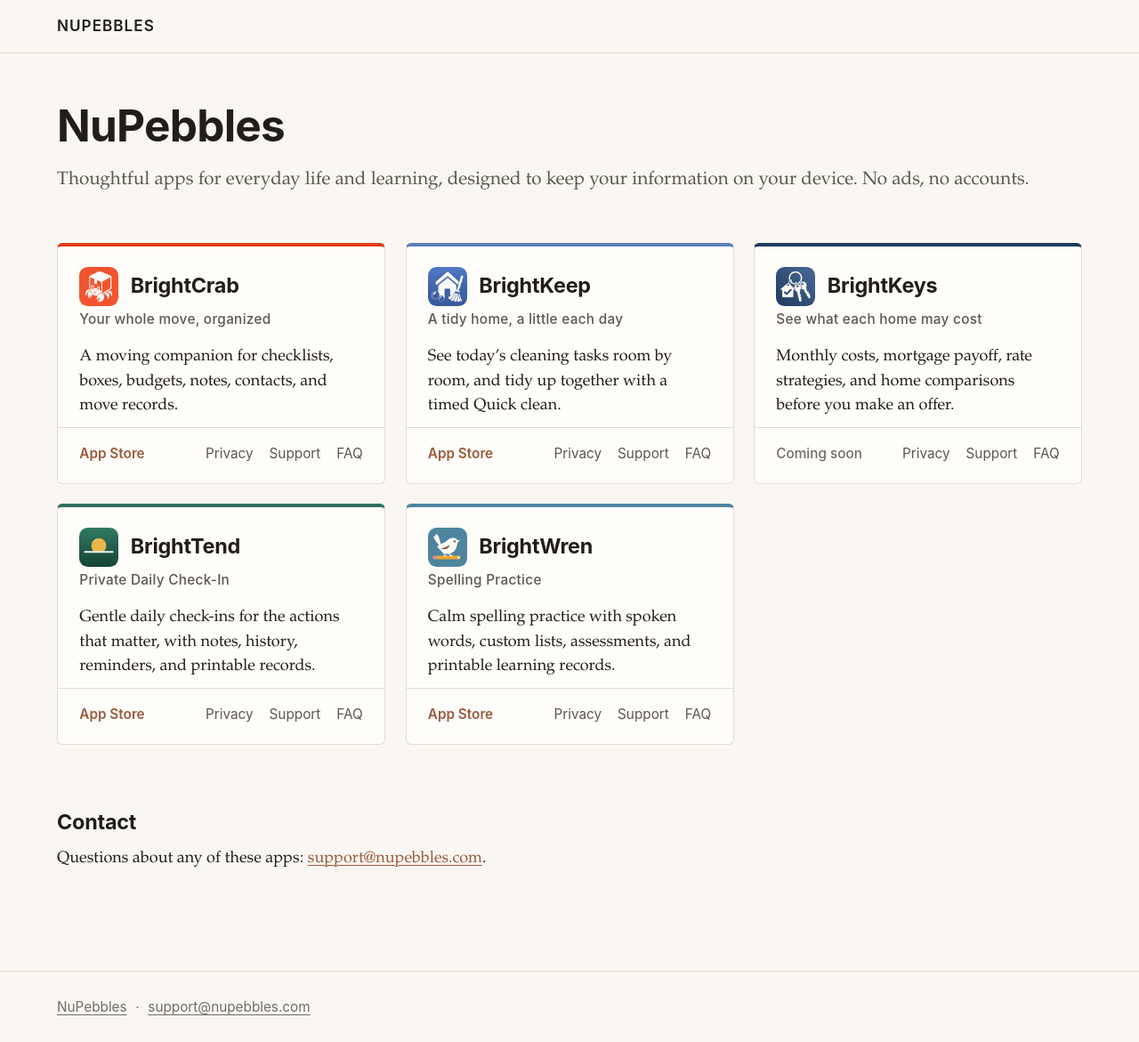
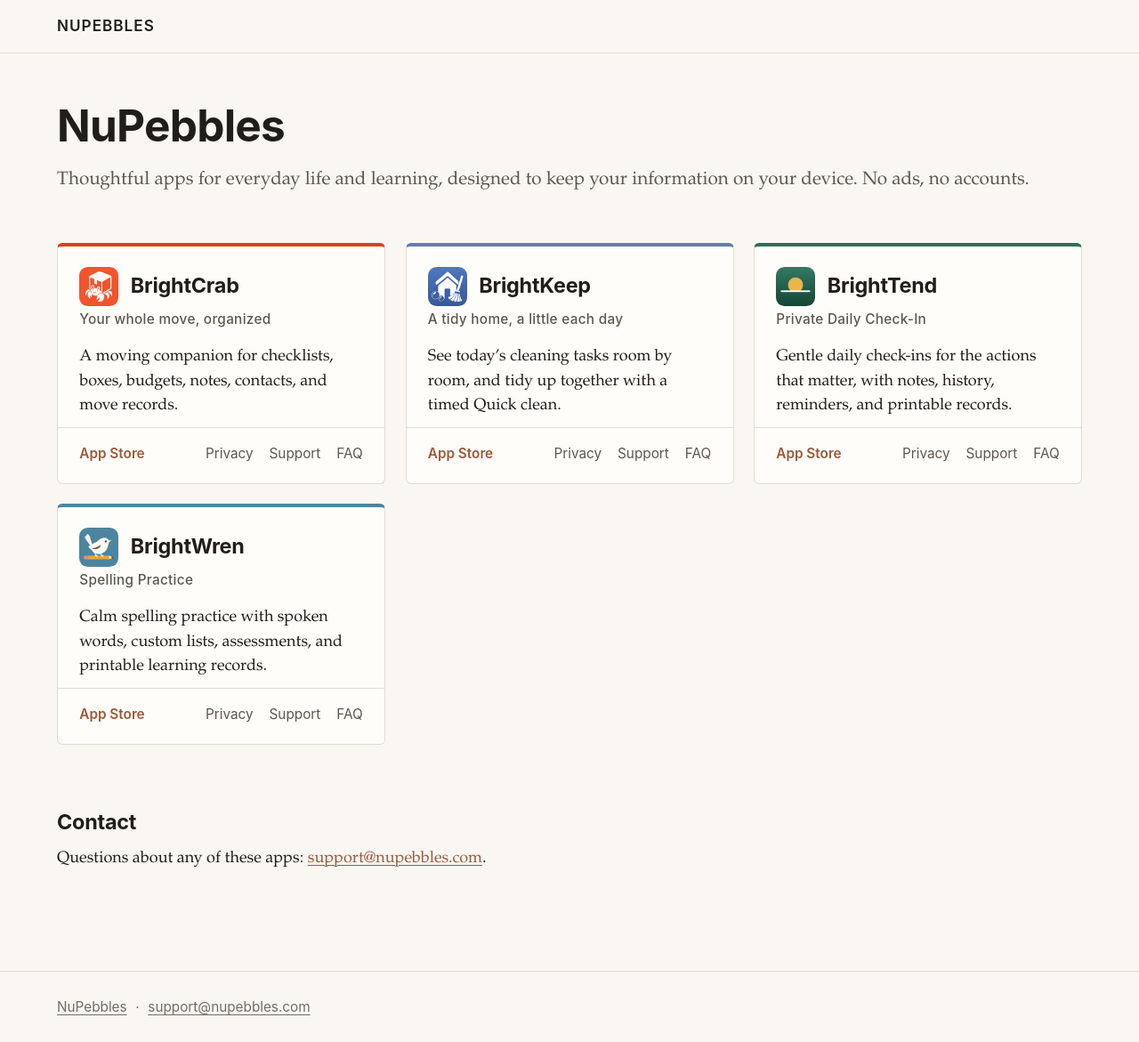
Before and after one commit to beccapearl/nupebbles, a Jekyll site: the page built from index.html, in a window 1280 px wide. Shown: the whole page at 89% size. Built offline with Jekyll 4.4.1, drawn with Linux system fonts in a browser that asks for light colours.

Commit message:
Hide BrightKeys from the app list
Co-Authored-By: Claude Opus 5.5 <noreply@anthropic.com>

```diff
--- a/_data/apps/brightkeys.yml
+++ b/_data/apps/brightkeys.yml
@@ -1,6 +1,8 @@
 # The filename is this app's key. It must match apps/brightkeys/ and the
 # "app:" value in that folder's privacy, support, and FAQ pages.
 key: brightkeys
+# Off the landing page; its privacy, support, and FAQ pages stay live, unlinked.
+listed: false
 name: BrightKeys
 tagline: See what each home may cost
 blurb: Monthly costs, mortgage payoff, rate strategies, and home comparisons before you make an offer.
--- a/index.html
+++ b/index.html
@@ -12,6 +12,7 @@ wide: true
   <ul class="cards">
   {%- for app_file in site.data.apps %}
     {%- assign app = app_file[1] %}
+    {%- if app.listed == false %}{% continue %}{% endif %}
     {%- assign app_pages = site.pages | where: "app", app.key %}
     {%- assign privacy_page = app_pages | where: "layout", "privacy" | first %}
     {%- assign support_page = app_pages | where: "layout", "support" | first %}
```
